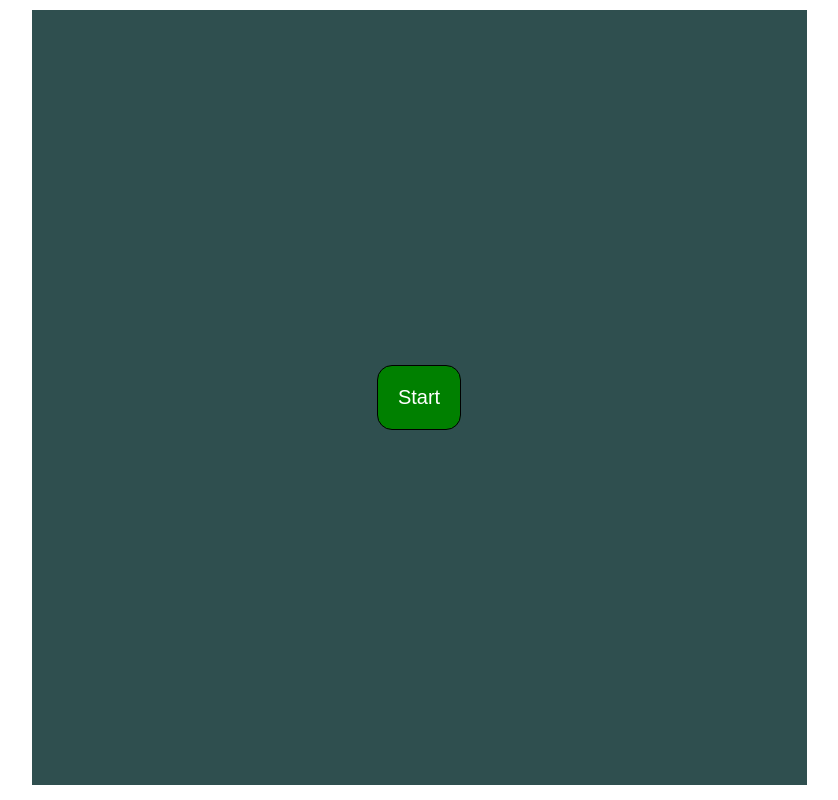
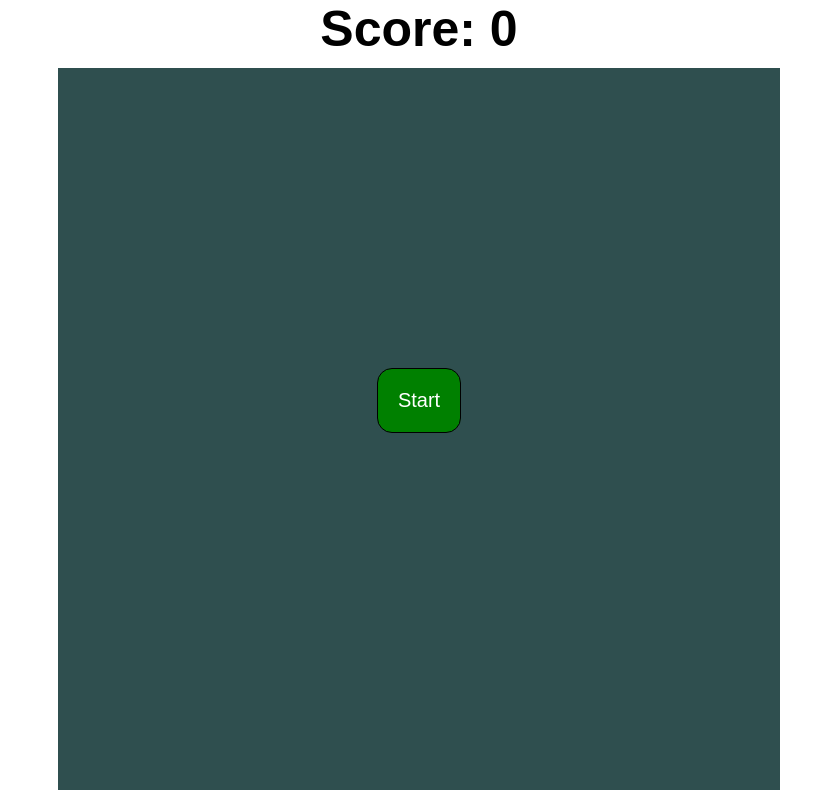
Before and after one commit to NilsNicNac/snake, a plain HTML site: page index.html in a window 1280 px wide. Shown: the whole page, without its empty margins (221-1059 px from the left). Drawn offline with Linux system fonts and the light colour scheme.

Commit message:
styled score

```diff
--- a/index.html
+++ b/index.html
@@ -9,7 +9,7 @@
     <script src="script.js"></script>
 </head>
 <body>
-    <div id="score"></div>
+    <div id="score">Score: 0</div>
     <canvas id="field"></canvas>
     <button onclick="startGame()" id="start">Start</button>
 </body>
--- a/script.js
+++ b/script.js
@@ -55,7 +55,7 @@ function move() {
         apple = {x: Math.floor(Math.random()*17)*30, y: Math.floor(Math.random()*17)*30};
         score += 1;
         ate = true;
-        document.getElementById("score").innerHTML = "score: " + score;
+        document.getElementById("score").innerHTML = "Score: " + score;
     }
 
     //Check if head coordinates exist in snake arr
@@ -79,7 +79,6 @@ function spawnApple(){
 
 function startGame(){
     document.getElementById("start").style.display = "none";
-    document.getElementById("score").innerHTML = "score: " + score;
     setInterval(move, 200);
 }
 
--- a/style.css
+++ b/style.css
@@ -1,9 +1,15 @@
+#score{
+    font: normal bold 50px sans-serif;
+}
+
 html, body{
     display: flex;
     justify-content: center;
     align-items: center;
     margin: 0;
     padding: 0;
+    flex-direction: column;
+    height: 100vh;
 }
 
 #field{
@@ -12,7 +18,7 @@ html, body{
     padding: 10px;
     padding-right: 5px;
     padding-bottom: 5px;
-    height: 95vh;
+    height: 100vh;
     margin-block: 1.25vh;
 }
 
```
